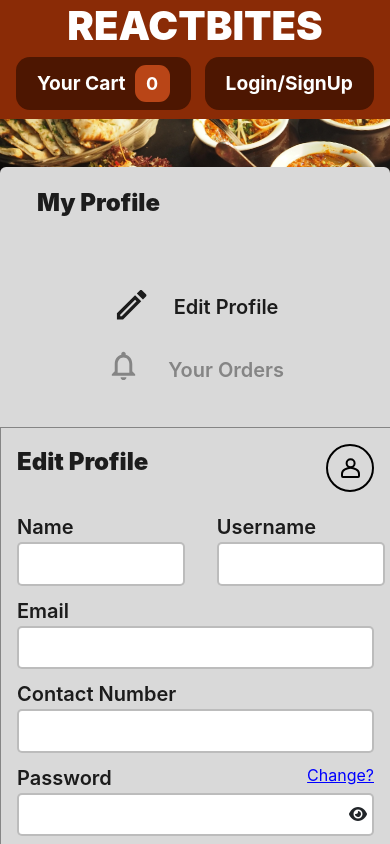
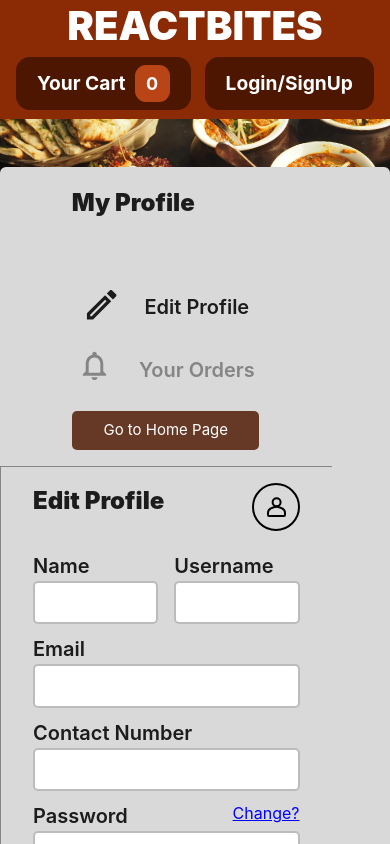
Before and after one commit to jasmeetsingh-1/reactbites, a React (Create React App) app: page /my_profile in a window 390 px wide. Shown: the top 844 px of the page. Built offline with nearby package versions, Linux system fonts and the light colour scheme.

Commit message:
new function to go to home page from the home page

```diff
--- a/src/components/cssFIles/homepage/homepage.css
+++ b/src/components/cssFIles/homepage/homepage.css
@@ -155,7 +155,7 @@
     gap: 1rem;
   }
   .home-page-menu-items {
-    width: 100%;
+    width: 90%;
   }
 }
 
--- a/src/components/cssFIles/profile/profile.css
+++ b/src/components/cssFIles/profile/profile.css
@@ -16,7 +16,7 @@
   width: 70%;
   height: max-content;
   border-left: 1px solid #858585;
-  padding: 1rem 5rem;
+  padding: 1rem 2rem;
 }
 
 .profile-change-div-heading {
@@ -117,13 +117,13 @@
   }
 
   .profile-css-menu-div-holder {
-    min-width: 100% !important;
-    max-width: 100% !important;
+    min-width: 85% !important;
+    max-width: 85% !important;
   }
 
   .profile-css-form-div-holder {
-    width: 100%;
-    padding: 1rem;
+    width: 85%;
+    /* padding: 1rem; */
     border-top: 1px solid #858585;
   }
 }
--- a/src/components/cssFIles/profile/sidebar.css
+++ b/src/components/cssFIles/profile/sidebar.css
@@ -4,6 +4,25 @@
   padding: 1rem 2rem;
   min-width: 27%;
   max-width: 27%;
+  display: flex;
+  flex-direction: column;
+  justify-content: space-between;
+  align-items: center;
+}
+
+.profile-css-menu-div-holder > button {
+  width: 70%;
+  padding: 0.5rem;
+  border: none;
+  border-radius: 5px;
+  background-color: #4d1601d1;
+  color: white;
+  cursor: pointer;
+  font-size: 15px;
+}
+
+.profile-css-menu-div-holder > button:hover {
+  background-color: #4d1601;
 }
 
 .profile-css-menu-active {
--- a/src/components/profile/profile.jsx
+++ b/src/components/profile/profile.jsx
@@ -61,7 +61,7 @@ function MyProfile() {
                     <Form>
                       <div
                         className="profile-edit-form-row"
-                        style={{ flexDirection: "row", gap: "2rem" }}
+                        style={{ flexDirection: "row", gap: "1rem" }}
                       >
                         <div className="width-div-container-profile-css">
                           <label htmlFor="name">Name</label>
--- a/src/components/profile/sidebar.jsx
+++ b/src/components/profile/sidebar.jsx
@@ -1,8 +1,10 @@
 import React, { useState } from "react";
 import "../cssFIles/profile/sidebar.css";
+import { useNavigate } from "react-router-dom";
 
 function Sidebar({ activeMenu, setActiveMenu }) {
   // const [activeMenu, setActiveMenu] = useState(1);
+  const navigate = useNavigate();
   return (
     <div className="profile-css-menu-div-holder">
       <div>
@@ -109,6 +111,13 @@ function Sidebar({ activeMenu, setActiveMenu }) {
           About Us
         </div> */}
       </div>
+      <button
+        onClick={() => {
+          navigate("/");
+        }}
+      >
+        Go to Home Page
+      </button>
     </div>
   );
 }
```
